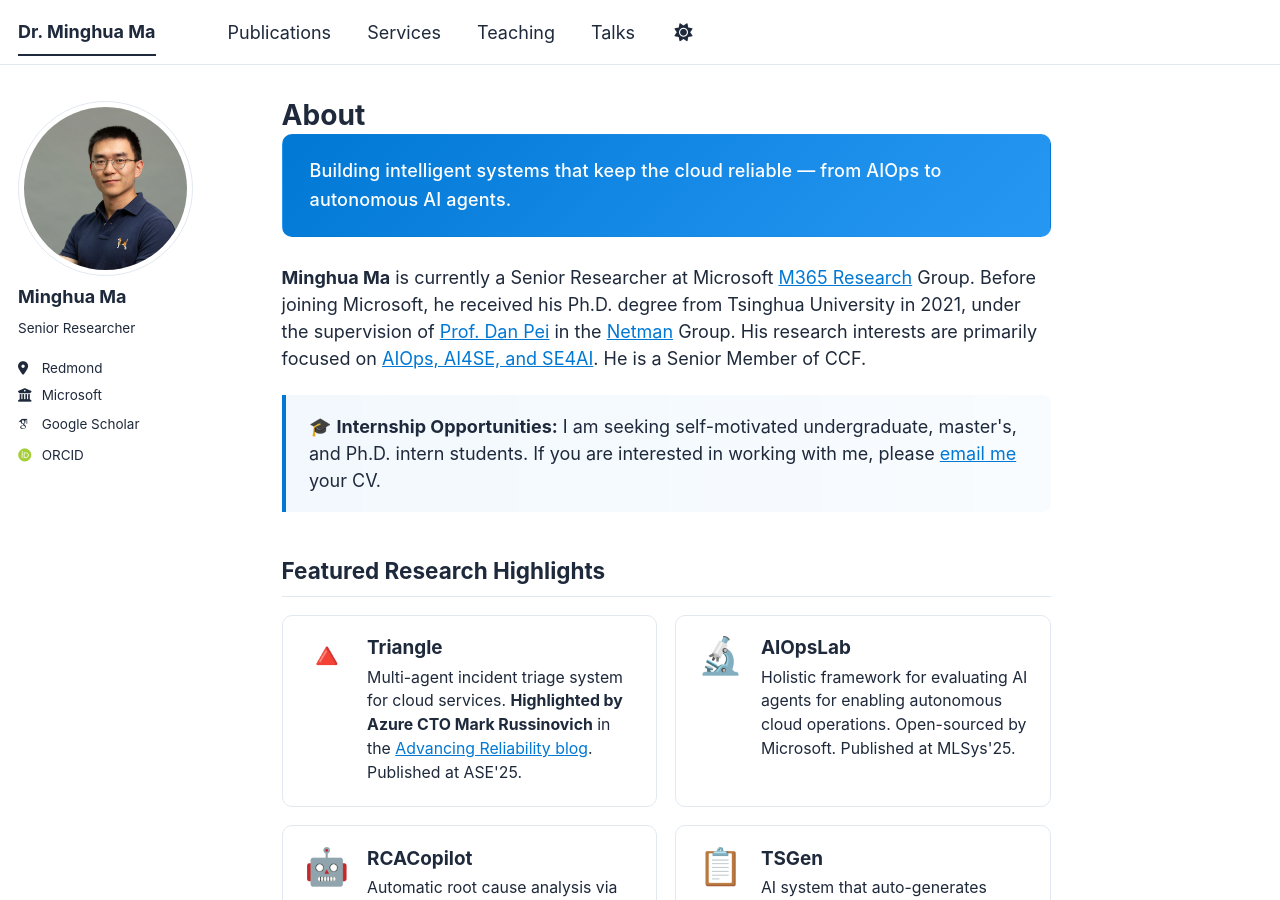
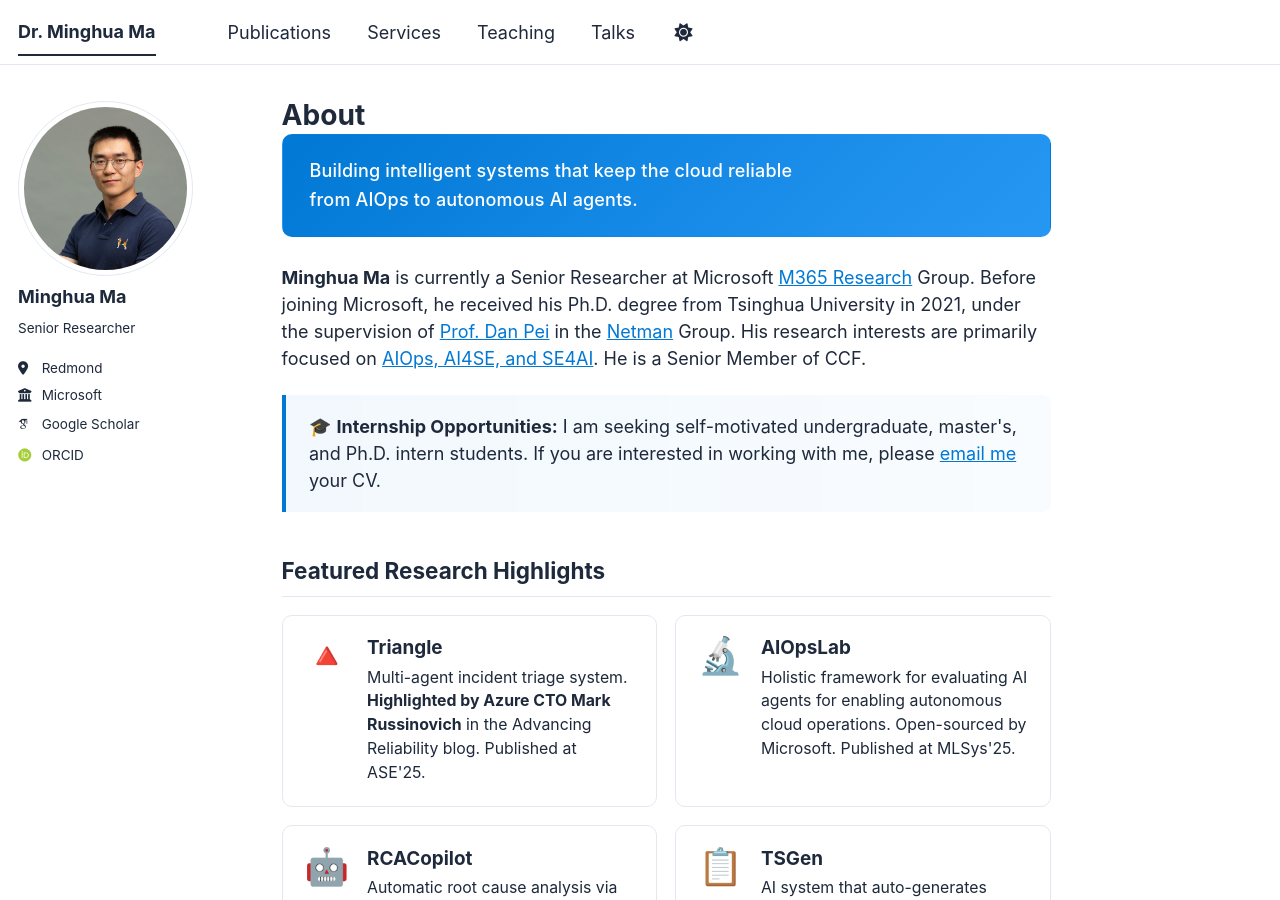
Before and after one commit to marvin233/marvin233.github.io, a Jekyll site: the page built from _pages/about.md, in a window 1280 px wide and 900 px high. Built offline with Jekyll 4.4.1, drawn with Linux system fonts in a browser that asks for light colours; some web fonts are replaced; a script bundle is joined from its source files by our own code; library files that are not in the unit come from our copies.

Commit message:
Fix line breaks in hero subtitle and update project link description for clarity

```diff
--- a/_pages/about.md
+++ b/_pages/about.md
@@ -8,7 +8,7 @@ redirect_from:
 ---
 
 <div class="hero-tagline">
-  <p class="hero-subtitle">Building intelligent systems that keep the cloud reliable — from AIOps to autonomous AI agents.</p>
+  <p class="hero-subtitle">Building intelligent systems that keep the cloud reliable<br> from AIOps to autonomous AI agents.</p>
 </div>
 
 **Minghua Ma** is currently a Senior Researcher at Microsoft [M365 Research](https://www.microsoft.com/en-us/research/group/m365-research/) Group. Before joining Microsoft, he received his Ph.D. degree from Tsinghua University in 2021, under the supervision of [Prof. Dan Pei](https://netman.aiops.org/~peidan/) in the [Netman](https://netman.aiops.org/) Group. His research interests are primarily focused on [AIOps, AI4SE, and SE4AI](https://www.microsoft.com/en-us/research/project/aiops/). He is a Senior Member of CCF.
@@ -23,8 +23,8 @@ redirect_from:
   <div class="project-card">
     <div class="project-icon">🔺</div>
     <div class="project-content">
-      <h4><a href="https://github.com/microsoft/Triangle">Triangle</a></h4>
-      <p>Multi-agent incident triage system for cloud services. <strong>Highlighted by Azure CTO Mark Russinovich</strong> in the <a href="https://azure.microsoft.com/en-us/blog/optimizing-incident-management-with-aiops-using-the-triangle-system/">Advancing Reliability blog</a>. Published at ASE'25.</p>
+      <h4><a href="https://azure.microsoft.com/en-us/blog/optimizing-incident-management-with-aiops-using-the-triangle-system/">Triangle</a></h4>
+      <p>Multi-agent incident triage system. <strong>Highlighted by Azure CTO Mark Russinovich</strong> in the Advancing Reliability blog. Published at ASE'25.</p>
     </div>
   </div>
   <div class="project-card">
```
